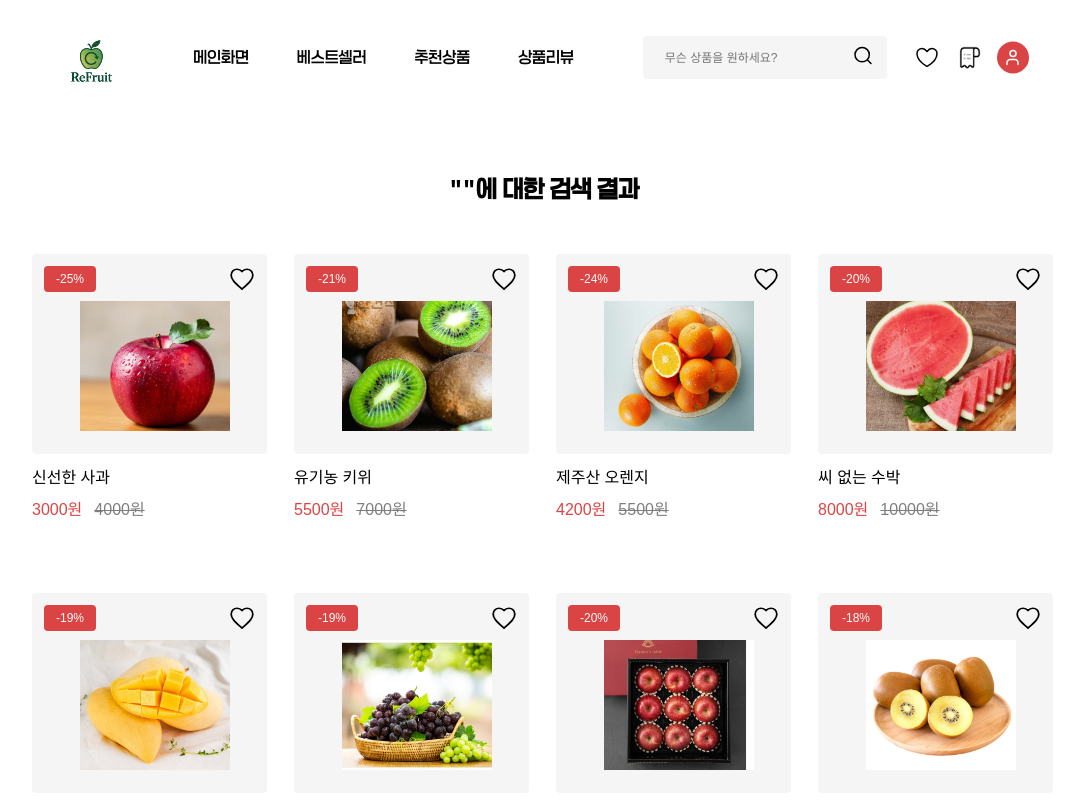
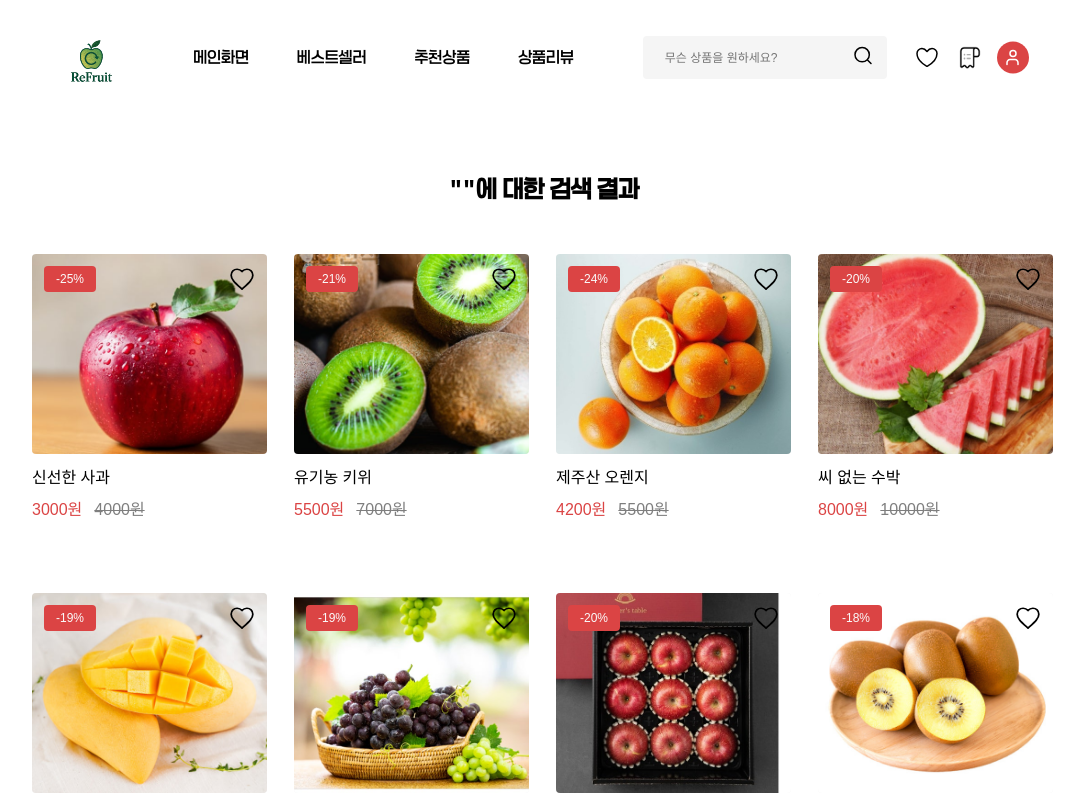
Before and after one commit to ehy0414/React-ReFruit, a React (Create React App) app: page /search in a window 1280 px wide. Shown: the top 800 px of the page, without its empty margins (96-1180 px from the left). Built offline with nearby package versions, Linux system fonts and the light colour scheme; data requests are answered from the project's data file; a web font is replaced by a local one.

Commit message:
:art: design: 전체 css 수정

```diff
--- a/db.json
+++ b/db.json
@@ -177,6 +177,15 @@
       "currentPrice": "8000",
       "originalPrice": "10000",
       "productImage": "/images/watermelon.png"
+    },
+    {
+      "id": "1747734945274",
+      "userId": "1744968463586",
+      "productId": "6",
+      "title": "싱싱한 포도",
+      "currentPrice": "5800",
+      "originalPrice": "7200",
+      "productImage": "/images/grape.png"
     }
   ],
   "orders": [
@@ -207,6 +216,20 @@
       "address": "ㅇ",
       "detailAddress": "ㅇ",
       "phone": "ㅇ"
+    },
+    {
+      "id": "1747790457810",
+      "fruitId": "6",
+      "title": "싱싱한 포도",
+      "cnt": 2,
+      "price": "5800",
+      "userId": "1744968463586",
+      "userName": "test",
+      "userEmail": "test1@gmail.com",
+      "orderName": "ㅇ",
+      "address": "ㅇ",
+      "detailAddress": "ㅇ",
+      "phone": "ㅇ"
     }
   ]
 }
--- a/src/modules/components/ViewProductCard.jsx
+++ b/src/modules/components/ViewProductCard.jsx
@@ -48,11 +48,12 @@ const ImageWrapper = styled.div`
 `;
 
 const ProductImage = styled.img`
-  width: 150px;
-  height: 130px;
-  margin-left:14px;
-  margin-top:14px;
-  object-fit: cover;
+    width: 150px;
+    height: 130px;
+    margin-left:14px;
+    margin-top:14px;
+    border-radius: 8px;
+    object-fit: cover;
 `;
 
 const CardContent = styled.div`
--- a/src/modules/fruitDetail/FruitImages.jsx
+++ b/src/modules/fruitDetail/FruitImages.jsx
@@ -15,6 +15,8 @@ const ImageColumn = styled.div`
   flex-direction: column;
   align-items: stretch;
   line-height: normal;
+    border-radius: 8px;
+
   width: 40%;
   margin-left: 0px;
   @media (max-width: 991px) {
@@ -25,9 +27,9 @@ const ImageColumn = styled.div`
 const ImageContainer = styled.div`
   justify-content: center;
   align-items: stretch;
-  border-radius: 4px;
-  background-color: #f5f5f5;
   display: flex;
+    border-radius: 8px;
+
   flex-grow: 1;
 
   flex-direction: column;
@@ -42,10 +44,10 @@ const ImageContainer = styled.div`
 `;
 
 const ProductImg = styled.img`
-  aspect-ratio: 1.42;
   object-fit: contain;
   object-position: center;
-  width: 50%;
+  width: 80%;
+  border-radius: 8px;
   margin:0 auto;
   @media (max-width: 991px) {
     max-width: 100%;
--- a/src/modules/homePage/timeSale/ProductCard.jsx
+++ b/src/modules/homePage/timeSale/ProductCard.jsx
@@ -54,9 +54,8 @@ const ProductCard = ({ product, onClick }) => {
           {isWishlisted(product.id) ? <RedHeartIcon /> : <HeartIcon />}
         </WishlistButton>
 
-        <ImageContainer>
-          <ProductImg src={product.image} alt={product.title} />
-        </ImageContainer>
+        {/* ImageContainer 없앰 */}
+        <ProductImg src={product.image} alt={product.title} />
       </ProductImageSection>
       <ProductInfo>
         <ProductTitle>{product.title}</ProductTitle>
@@ -143,37 +142,11 @@ const WishlistButton = styled.button`
   }
 `;
 
-const ImageContainer = styled.div`
-  display: flex;
-  width: 165px;
-  height: 140px;
-  padding: 12px;
-  justify-content: center;
-  align-items: center;
-  position: absolute;
-  left: 35px;
-  top: 30px;
-  @media (max-width: 991px) {
-    width: 140px;
-    height: 120px;
-    left: 30px;
-  }
-  @media (max-width: 640px) {
-    width: 80%;
-    height: auto;
-    position: relative;
-    left: auto;
-    top: auto;
-    margin: 20px auto;
-  }
-`;
-
-
-
 const ProductImg = styled.img`
-  width: 150px;
-  height: 130px;
-  margin-left:-14px;
+   width: 100%;
+  height: 100%;
+  object-fit: cover;
+  border-radius: 4px;
   object-fit: cover;
   @media (max-width: 991px) {
     width: 120px;
--- a/src/modules/order/OrderSummary.jsx
+++ b/src/modules/order/OrderSummary.jsx
@@ -98,7 +98,6 @@ const ImageContainer = styled.div`
   justify-content: center;
   align-items: center;
   border-radius: 4px;
-  background-color: #f5f5f5;
   height: 400px;
   display: flex;
   flex-direction: column;
@@ -110,10 +109,10 @@ const ImageContainer = styled.div`
 `;
 
 const ProductImage = styled.img`
-  aspect-ratio: 1.57;
-  object-fit: contain;
-  object-position: center;
-  width: 214px;
+    width: 80%;
+    height: 80%;
+    object-fit: cover;
+    border-radius: 4px;
 `;
 
 const ButtonContainer = styled.div`
--- a/src/modules/receipt/ReceiptCard.jsx
+++ b/src/modules/receipt/ReceiptCard.jsx
@@ -1,6 +1,7 @@
 import styled from "styled-components";
 
 const ReceiptCard = ({ order }) => {
+    const orderPrice = Number(order.price) * Number(order.cnt);
   return (
     <ReceiptWrapper>
       <ReceiptPaper>
@@ -10,7 +11,7 @@ const ReceiptCard = ({ order }) => {
           <Row><Label>주문번호</Label><Value>{order.id}</Value></Row>
           <Row><Label>상품명</Label><Value>{order.title}</Value></Row>
           <Row><Label>수량</Label><Value>{order.cnt}개</Value></Row>
-          <Row><Label>금액</Label><Value>{order.price}원</Value></Row>
+          <Row><Label>금액</Label><Value>{orderPrice}원</Value></Row>
         </Section>
         <DashedLine />
         <Section>
--- a/src/modules/wishlist/CartButton.jsx
+++ b/src/modules/wishlist/CartButton.jsx
@@ -3,6 +3,7 @@ import { CartIcon } from "./Icons";
 
 const Button = styled.button`
   width: 100%;
+  margin-top: -12px;
   height: 41px;
   color: #fff;
   display: flex;
--- a/src/modules/wishlist/IconButton.jsx
+++ b/src/modules/wishlist/IconButton.jsx
@@ -3,7 +3,7 @@ import styled from "styled-components";
 const StyledButton = styled.button`
   position: absolute;
   top: 12px;
-  right: 6px;
+  right: 12px;
   width: 34px;
   height: 34px;
   display: flex;
--- a/src/modules/wishlist/WishlistCard.jsx
+++ b/src/modules/wishlist/WishlistCard.jsx
@@ -28,20 +28,19 @@ const Card = styled.article`
 
 const ImageContainer = styled.div`
     position: relative;
-    width: 86%;
-    height: 150px;
+    width: 235px;
+    height: 200px;
+    aspect-ratio: 1 / 1;
     display: flex;
     justify-content: center;
     align-items: center;
-    padding: 12px;
 `;
 
 
 const ProductImage = styled.img`
-    max-width: 80%;
-    max-height: 80%;
-    margin-left: 5%;
-    margin-top: 12%;
+    width: 100%;
+    height: 100%;
+    object-fit: cover;
     border-radius: 4px;
 `;
 
```
